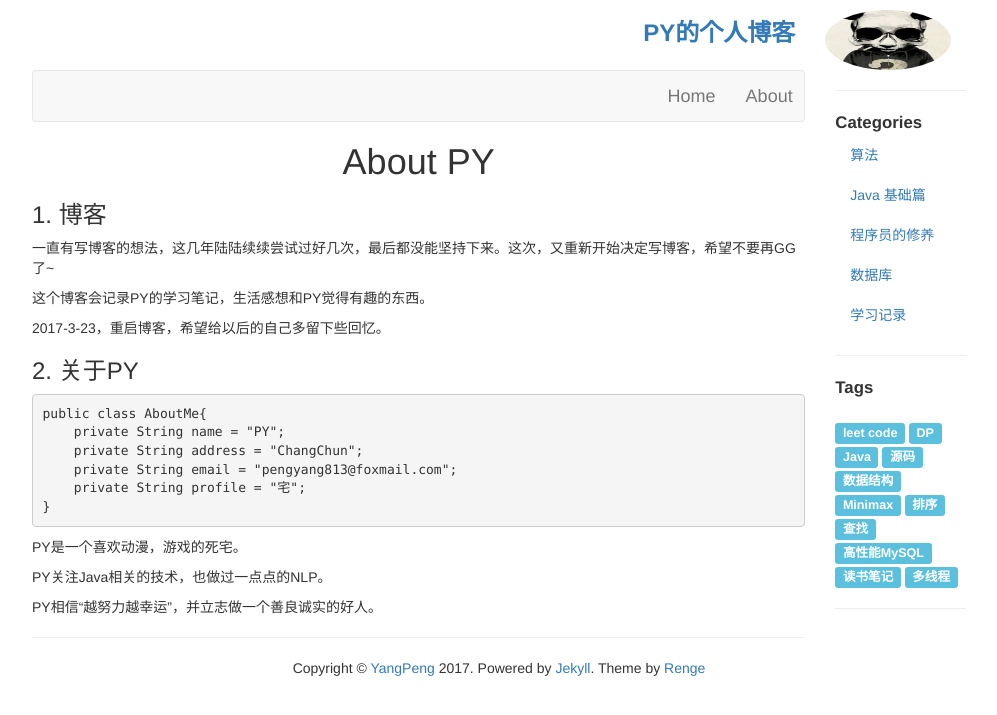
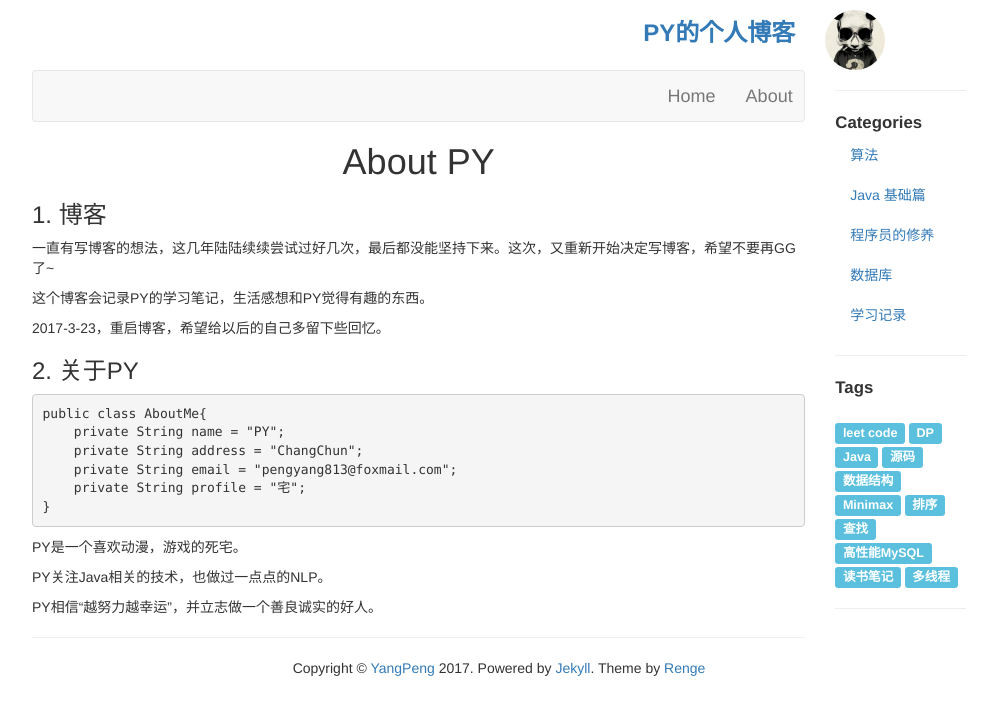
Before and after one commit to pppppY/pppppy.github.com, a Jekyll site: the page built from about.md, in a window 1280 px wide. Shown: the top 715 px of the page, without its empty margins (141-1138 px from the left). Built offline with Jekyll 4.4.1, drawn with Linux system fonts in a browser that asks for light colours.

Commit message:
2017-4-2

```diff
--- a/css/renge.css
+++ b/css/renge.css
@@ -15,6 +15,6 @@
 .miaopasi {
   margin-top: 10px;
 }
-img{
-	width: 100%;
+.post img{
+  width: 100%;
 }
```
